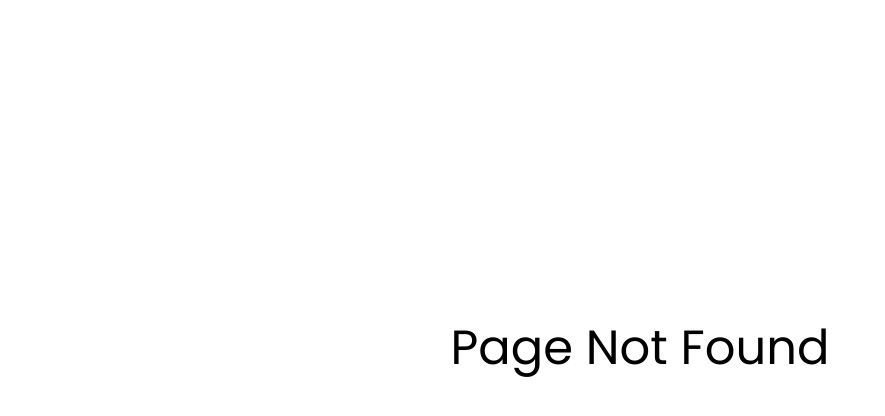
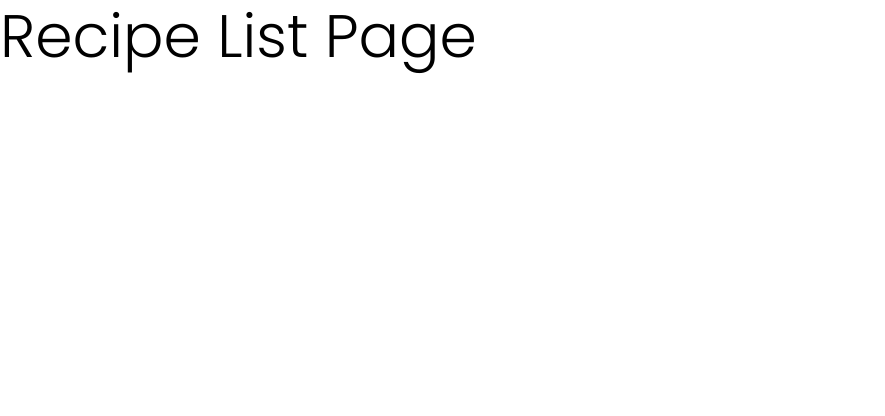
Before and after one commit to Rediet-Team/rediet-main, a React (Create React App) app: page /recipe-list in a window 1280 px wide. Before the commit this address had no page. Shown: the top 416 px of the page, without its empty margins (0-885 px from the left). Built offline with nearby package versions, Linux system fonts and the light colour scheme.

Commit message:
Added Recipe List Page

```diff
--- a/src/App.js
+++ b/src/App.js
@@ -13,12 +13,13 @@ import "@fontsource/poppins/500.css";
 import "@fontsource/poppins/700.css";
 
 // Pages
-import { Login, Home, NotFound, Recipe } from "pages";
+import { Login, Home, NotFound, Recipe, RecipeList } from "pages";
 
 const Pages = [
   { path: "/", Component: Login },
   { path: "/home", Component: Home },
   { path: "/recipe", Component: Recipe },
+  { path: "/recipe-list", Component: RecipeList },
   { path: "*", Component: NotFound },
 ];
 
--- a/src/pages/Recipe/index.js
+++ b/src/pages/Recipe/index.js
@@ -1,8 +1,8 @@
+import { Typography } from "@mui/material";
 import React from "react";
-import { Typography } from "@mui/material";
 
 const Recipe = () => {
-  return <Typography variant="h2"> Recipe Page </Typography>;
+  return <Typography variant="h2">Recipe Page </Typography>;
 };
 
 export default Recipe;
--- /dev/null
+++ b/src/pages/RecipeList/index.js
@@ -0,0 +1,8 @@
+import React from "react";
+import { Typography } from "@mui/material";
+
+const Recipe = () => {
+  return <Typography variant="h2"> Recipe List Page </Typography>;
+};
+
+export default Recipe;
--- a/src/pages/index.js
+++ b/src/pages/index.js
@@ -2,3 +2,4 @@ export { default as Home } from "./Home";
 export { default as Login } from "./Login";
 export { default as NotFound } from "./NotFound";
 export { default as Recipe } from "./Recipe";
+export { default as RecipeList } from "./RecipeList";
```
